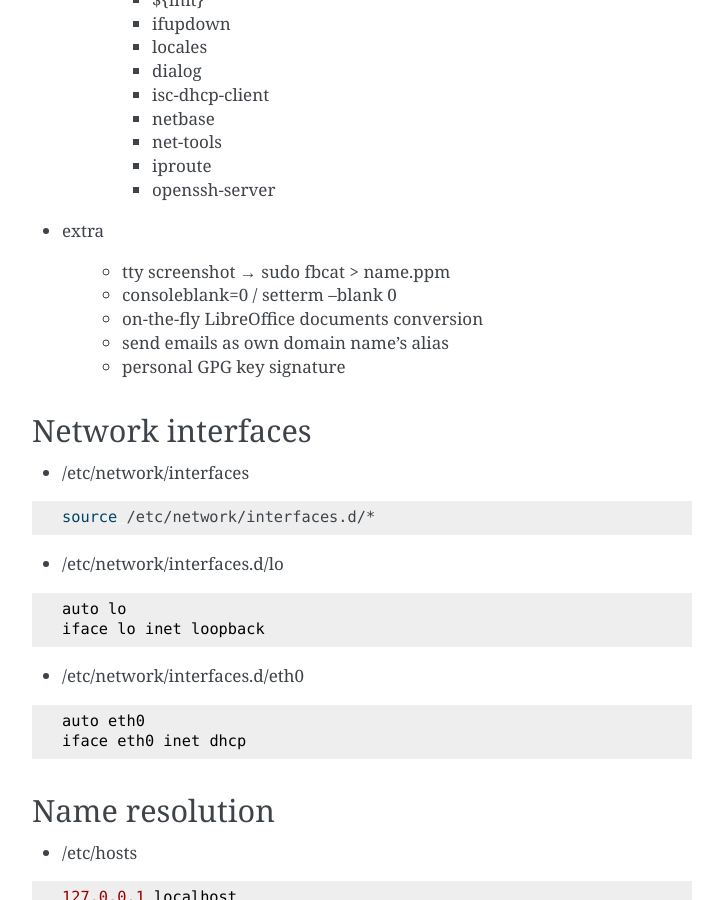
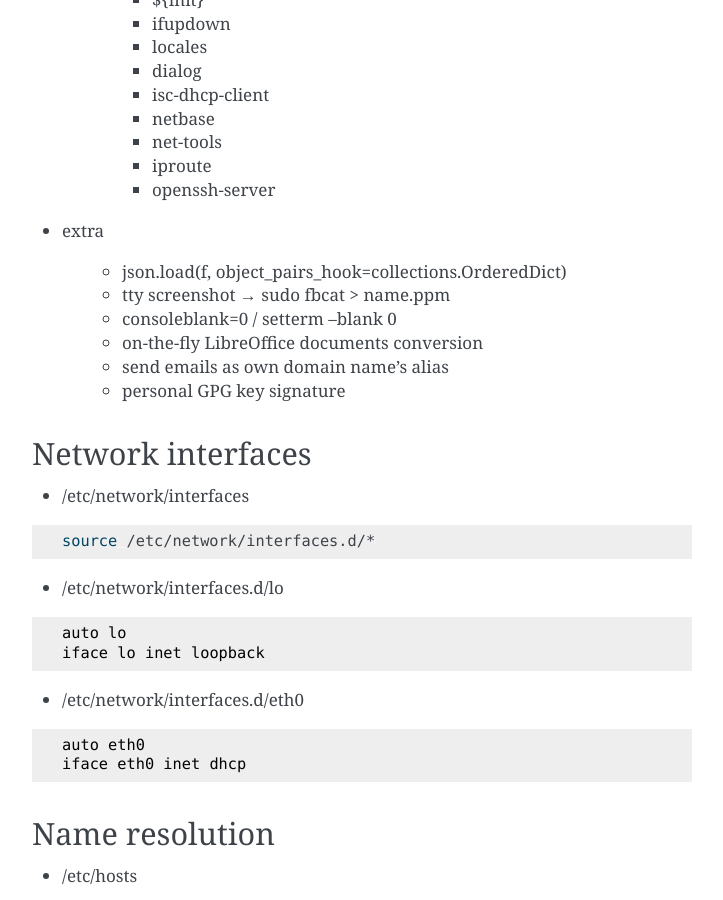
Before and after one commit to rwx-work/docs, a Sphinx documentation site: the page built from source/tasks.rst, in a window 1280 px wide and 900 px high, scrolled down 907 px. Shown: the whole window, without its empty margins (388-1111 px from the left). Built offline with Sphinx 7.4.7, drawn with Linux system fonts in a browser that asks for light colours.

Commit message:
ordered json loading

```diff
--- a/source/tasks.rst
+++ b/source/tasks.rst
@@ -53,6 +53,7 @@ Tasks
 
 * extra
 
+    * json.load(f, object_pairs_hook=collections.OrderedDict)
     * tty screenshot → sudo fbcat > name.ppm
     * consoleblank=0 / setterm --blank 0
     * on-the-fly LibreOffice documents conversion
```
